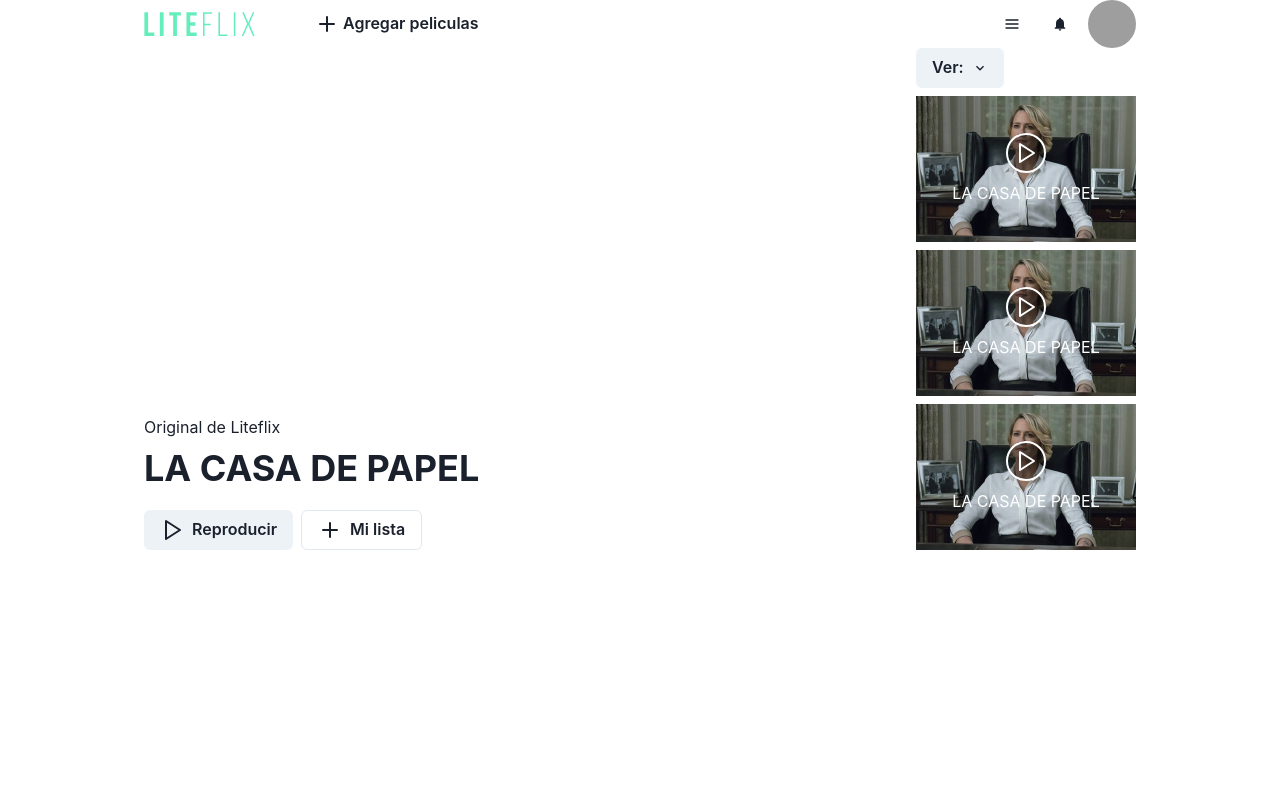
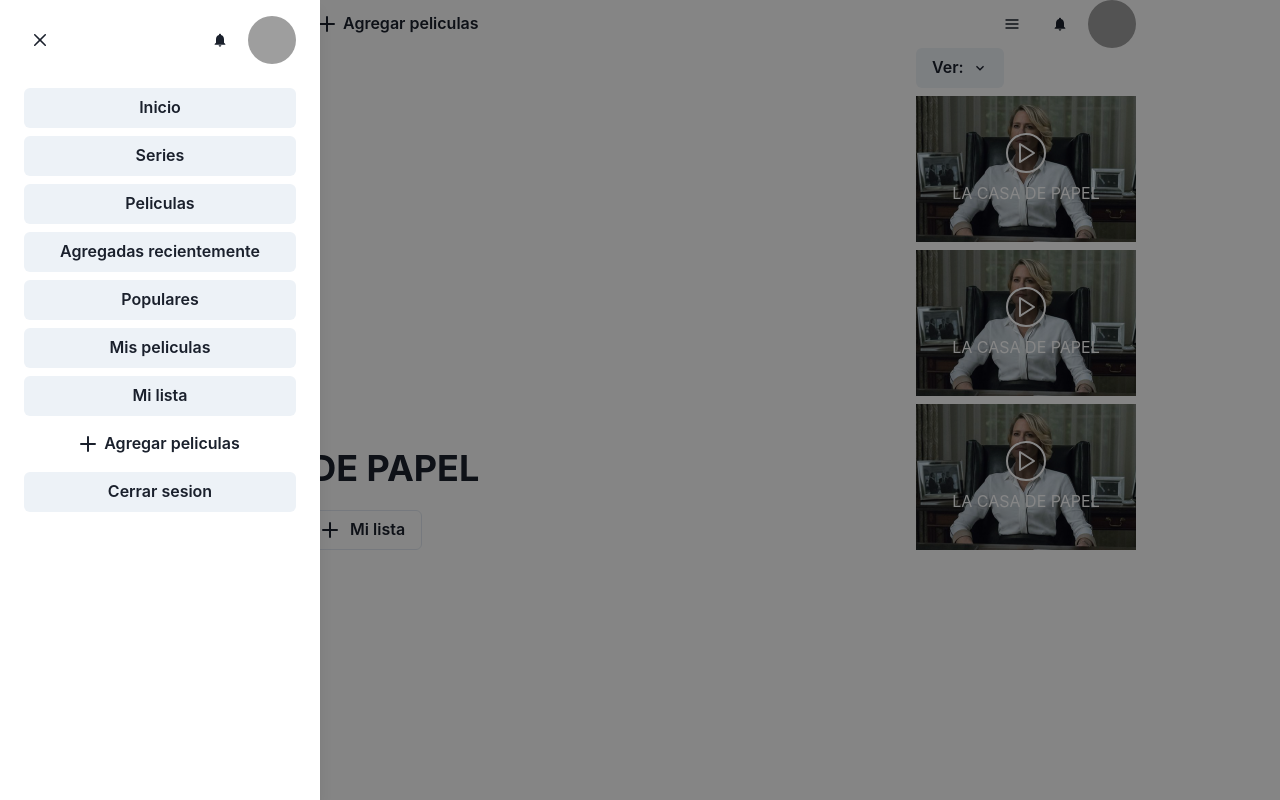
Before and after one commit to Juanjix/liteflix-next, a Next.js app: page / in a window 1280 px wide. Both pictures are taken after a click on the button 1012 px from the left and 24 px from the top of the page. Built offline with nearby package versions, Linux system fonts and the light colour scheme; grey boxes are pictures that could not be loaded.

Commit message:
feat(navbar): add drawer menu

```diff
--- a/src/components/Navbar/Navbar.tsx
+++ b/src/components/Navbar/Navbar.tsx
@@ -1,9 +1,81 @@
 "use client";
 
+import { useRef } from "react";
+
 import { Logo } from "./Logo";
-import { Button, Avatar, HStack, IconButton } from "@chakra-ui/react";
+import {
+  Button,
+  Avatar,
+  HStack,
+  IconButton,
+  Drawer,
+  DrawerBody,
+  DrawerFooter,
+  DrawerHeader,
+  DrawerOverlay,
+  DrawerContent,
+  DrawerCloseButton,
+  useDisclosure,
+  Stack,
+} from "@chakra-ui/react";
 import { AddIcon, HamburgerIcon, BellIcon } from "@chakra-ui/icons";
 
+const BurgerMenu = () => {
+  const { isOpen, onOpen, onClose } = useDisclosure();
+  const btnRef = useRef();
+  return (
+    <>
+      <IconButton
+        aria-label="Menu"
+        variant="ghost"
+        icon={<HamburgerIcon />}
+        ref={btnRef}
+        onClick={onOpen}
+      />
+      <Drawer
+        isOpen={isOpen}
+        placement="left"
+        onClose={onClose}
+        finalFocusRef={btnRef}>
+        <DrawerOverlay />
+        <DrawerContent>
+          <DrawerHeader>
+            <HStack justify={"space-between"}>
+              <DrawerCloseButton
+                top={"auto"}
+                right={"auto"}
+                position={"relative"}
+              />
+              <HStack>
+                <IconButton
+                  aria-label="Notifications"
+                  variant="ghost"
+                  icon={<BellIcon />}
+                />
+                <Avatar name="Dan Abrahmov" src="https://bit.ly/dan-abramov" />
+              </HStack>
+            </HStack>
+          </DrawerHeader>
+          <DrawerBody>
+            <Stack>
+              <Button>Inicio</Button>
+              <Button>Series</Button>
+              <Button>Peliculas</Button>
+              <Button>Agregadas recientemente</Button>
+              <Button>Populares</Button>
+              <Button>Mis peliculas</Button>
+              <Button>Mi lista</Button>
+              <Button variant="ghost" leftIcon={<AddIcon />}>
+                Agregar peliculas
+              </Button>
+              <Button>Cerrar sesion</Button>
+            </Stack>
+          </DrawerBody>
+        </DrawerContent>
+      </Drawer>
+    </>
+  );
+};
 export const Navbar = () => {
   return (
     <HStack w={"full"}>
@@ -14,11 +86,7 @@
         </Button>
       </HStack>
       <HStack ml={"auto"}>
-        <IconButton
-          aria-label="Menu"
-          variant="ghost"
-          icon={<HamburgerIcon />}
-        />
+        <BurgerMenu />
         <IconButton
           aria-label="Notifications"
           variant="ghost"
```
